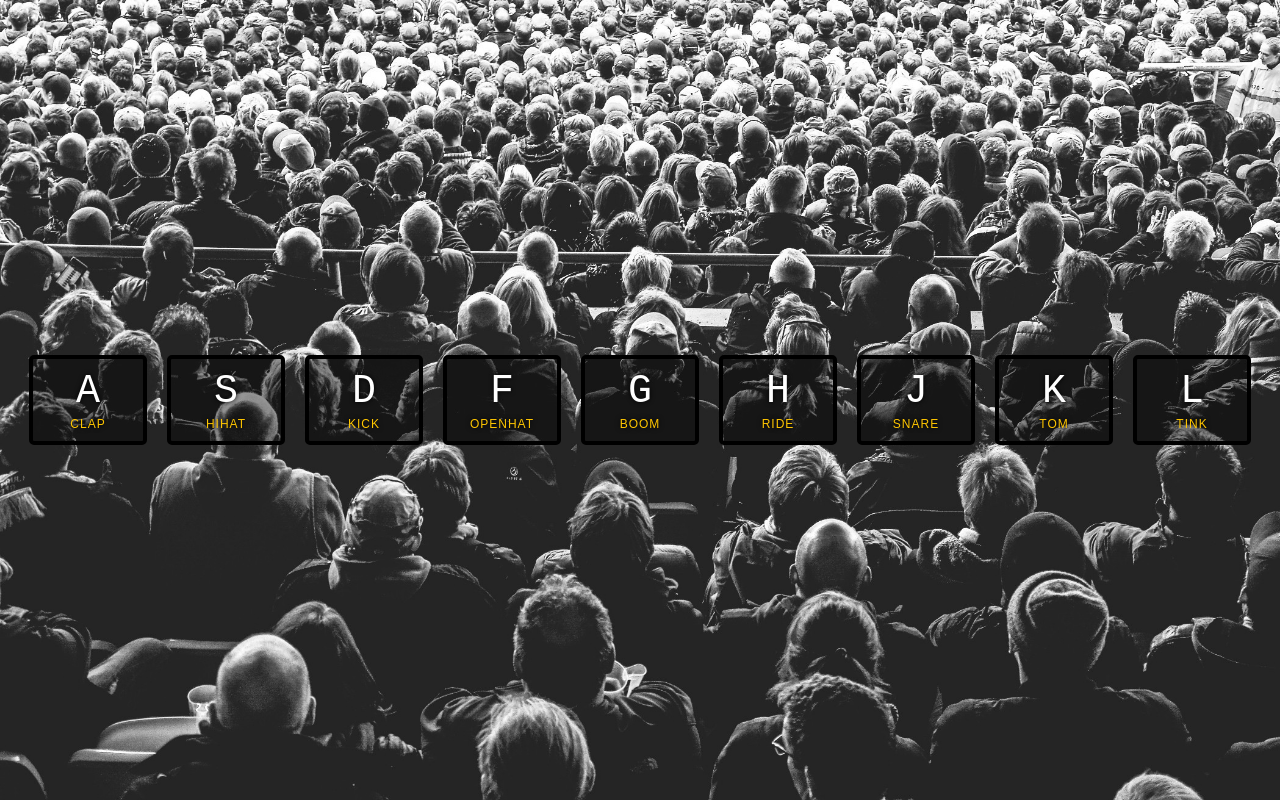
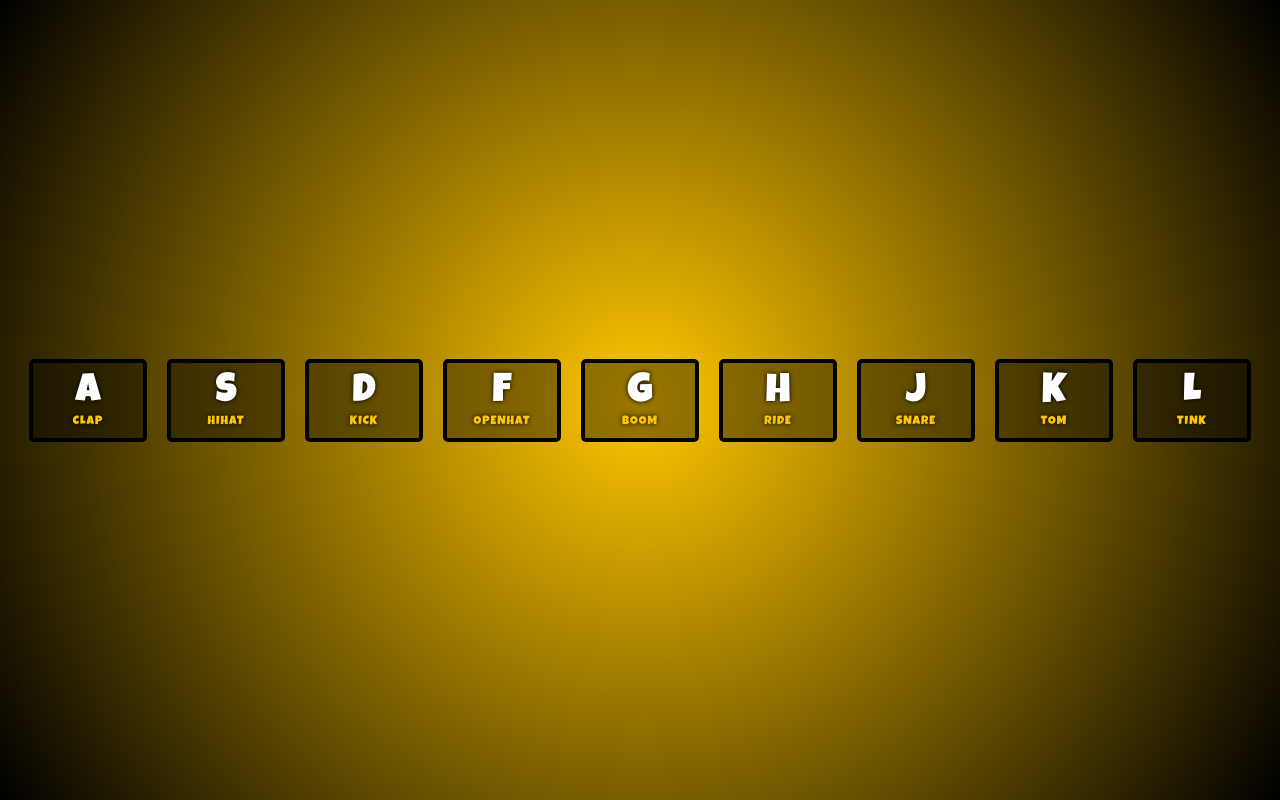
Before and after one commit to mangomateo/JavaScript-Drum-Kit, a plain HTML site: page index.html in a window 1280 px wide. Drawn offline with Linux system fonts and the light colour scheme.

Commit message:
Styling changes

```diff
--- a/index.html
+++ b/index.html
@@ -24,7 +24,7 @@
     <div data-key="70" class="key">
       <kbd>F</kbd>
       <span class="sound">openhat</span>
-    </div>
+    </div><br>
     <div data-key="71" class="key">
       <kbd>G</kbd>
       <span class="sound">boom</span>
--- a/style.css
+++ b/style.css
@@ -1,7 +1,14 @@
+
+@import url('https://fonts.googleapis.com/css?family=Luckiest+Guy');
+
+* {
+  font-family: 'Luckiest Guy', cursive;
+}
+
 html {
   font-size: 10px;
-  background: url('background.jpg') bottom center;
-  background-size: cover;
+  background: rgb(255,198,0);
+  background: radial-gradient(circle, rgba(255,198,0,1) 0%, rgba(0,0,0,1) 100%);
 }
 
 body,html {
```
